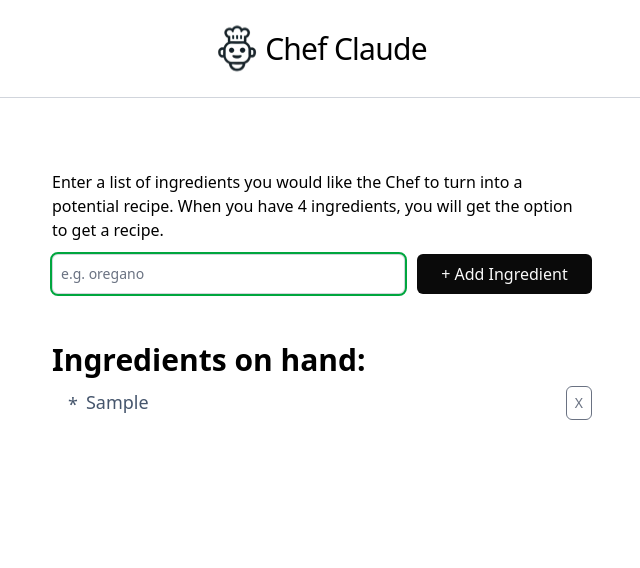
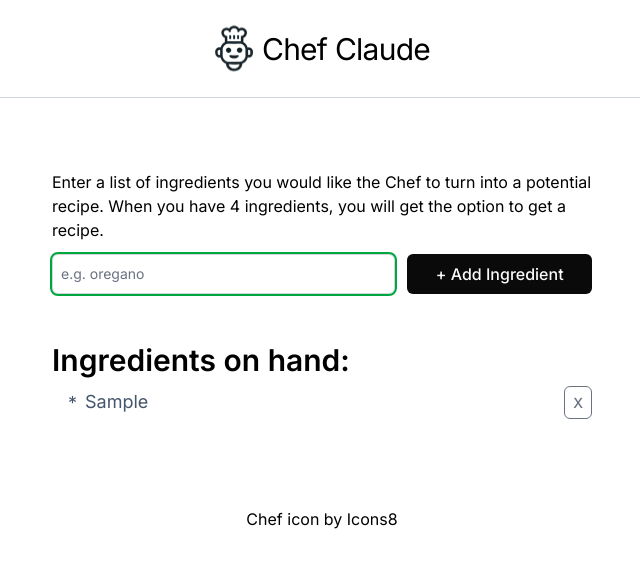
Before and after one commit to fringe4life/chef-claude, a Next.js app: page / in a window 1280 px wide. Both pictures are taken after typing "Sample" into the empty fields and a click on the button "+ Add Ingredient". Shown: the top 568 px of the page, without its empty margins (318-958 px from the left). Built offline with nearby package versions, Linux system fonts and the light colour scheme.

Commit message:
basic dark mode achieved

```diff
--- a/app/components/Footer.tsx
+++ b/app/components/Footer.tsx
@@ -1,6 +1,6 @@
 export default function Footer(){
-    return (<footer>
-        <a rel="noreferrer" target="_blank" href="https://icons8.com/icon/0tn9QlFtMoNe/chef-cooking-skin-type-1">Chef</a> icon by <a rel="noreferrer" target="_blank" href="https://icons8.com">Icons8</a>
-        <a href="https://www.svgbackgrounds.com/elements/animated-svg-preloaders/">Animated SVG Preloaders by SVGBackgrounds.com</a>
+    return (<footer className="text-center mt-20 max-w-9/10 xs:max-w-3/4 m-auto dark:text-white">
+        <a  rel="noreferrer" target="_blank" href="https://icons8.com/icon/0tn9QlFtMoNe/chef-cooking-skin-type-1">Chef</a> icon by <a rel="noreferrer" target="_blank" href="https://icons8.com">Icons8</a>
+
     </footer>)
 }
--- a/app/components/Ingredients/IngredientItem.tsx
+++ b/app/components/Ingredients/IngredientItem.tsx
@@ -7,7 +7,7 @@ interface IngredientItemProps extends React.ComponentPropsWithoutRef<"li"> {
 export default function IngredientItem({children, callback}: IngredientItemProps){
     return (
         <li className="py-2 flex justify-between ">
-            <p className="before:content-['*'] before:pr-2 before:align-middle text-lg/8 capitalize text-slate-600">{children}</p>
+            <p className="dark:text-white before:content-['*'] before:pr-2 before:align-middle text-lg/8 capitalize text-slate-600">{children}</p>
             <Button className="border font-extrabold hover:bg-red-600 hover:text-white" onClick={() => callback(children as string)} aria-label={`delete the ${children} from your ingredients list?`}>X</Button>
         </li>
     )
--- a/app/components/Ingredients/IngredientsForm.tsx
+++ b/app/components/Ingredients/IngredientsForm.tsx
@@ -9,11 +9,11 @@ interface IngredientsFormProps extends React.ComponentPropsWithRef<"form"> {
 export default function IngredientsForm({ref, handleSubmit}: IngredientsFormProps) {
   return (
     <form ref={ref} className="flex flex-wrap flex-col xs:flex-row gap-3 max-w-9/10 xs:max-w-3/4 m-auto" onSubmit={handleSubmit}>
-        <p className="basis-full">
+        <p className="basis-full dark:text-white">
           Enter a list of ingredients you would like the Chef to turn into a potential recipe.
           When you have 4 ingredients, you will get the option to get a recipe.
         </p>
-        <input required placeholder="e.g. oregano" className="border-gray-300 focus:outline-green-600 focus:outline-2 rounded-md border  placeholder-gray-500 text-gray-500 p-2 text-sm flex-1 xs:flex-3/5"aria-label="enter the ingredients here you want Chef Claude to include in the potential recipe" type="text" id="ingredients" name="ingredients" />
+        <input required placeholder="e.g. oregano" className="border-gray-300 focus:outline-green-600 focus:outline-2 rounded-md border  placeholder-gray-500 text-gray-500 dark:text-white p-2 text-sm flex-1 xs:flex-3/5"aria-label="enter the ingredients here you want Chef Claude to include in the potential recipe" type="text" id="ingredients" name="ingredients" />
         <Button className="flex-1 xs:basis-[16ch] p-2 text-center font-medium bg-neutral-950 text-neutral-50 dark:bg-neutral-50 dark:text-neutral-950 rounded-md hover:bg-green-600 "type="submit">+ Add Ingredient</Button>
     </form>
   );
--- a/app/components/Ingredients/IngredientsList.tsx
+++ b/app/components/Ingredients/IngredientsList.tsx
@@ -3,7 +3,7 @@
 export default function IngredientsList({children}: React.ComponentPropsWithoutRef<"ul">){
     return (
         <>
-            <h2 className="max-w-3/4 m-auto mt-12 text-2xl xs:text-3xl font-semibold">Ingredients on hand:</h2>
+            <h2 className="dark:text-gray-50 max-w-3/4 m-auto mt-12 text-2xl xs:text-3xl font-semibold">Ingredients on hand:</h2>
             <ul className="max-w-3/4 m-auto marker:bg-amber-900 pl-4 text-sm text-gray-500">
                 {children}
             </ul>
--- a/app/globals.css
+++ b/app/globals.css
@@ -1,4 +1,8 @@
 @import "tailwindcss";
+
+body {
+	font-family: var(--inter);
+}
 
 @theme {
 	--breakpoint-xs: 30rem;
--- a/app/page.tsx
+++ b/app/page.tsx
@@ -6,6 +6,7 @@ import IngredientsList from "./components/Ingredients/IngredientsList";
 import IngredientItem from "./components/Ingredients/IngredientItem";
 import IngredientsButton from "./components/Ingredients/IngredientsCall";
 import Recipe from "./components/Recipe";
+import Footer from "./components/Footer";
 
 
 export default function Home() {
@@ -109,6 +110,8 @@ export default function Home() {
       {ingredients.length >= 4 ? <IngredientsButton isLoading={isLoading} callback={fetchAIRecipe} /> : null}
 
       { message ? <Recipe ref={messageScrollRef} html={message} /> : null }
+
+      <Footer />
     </>
   );
 }
```
